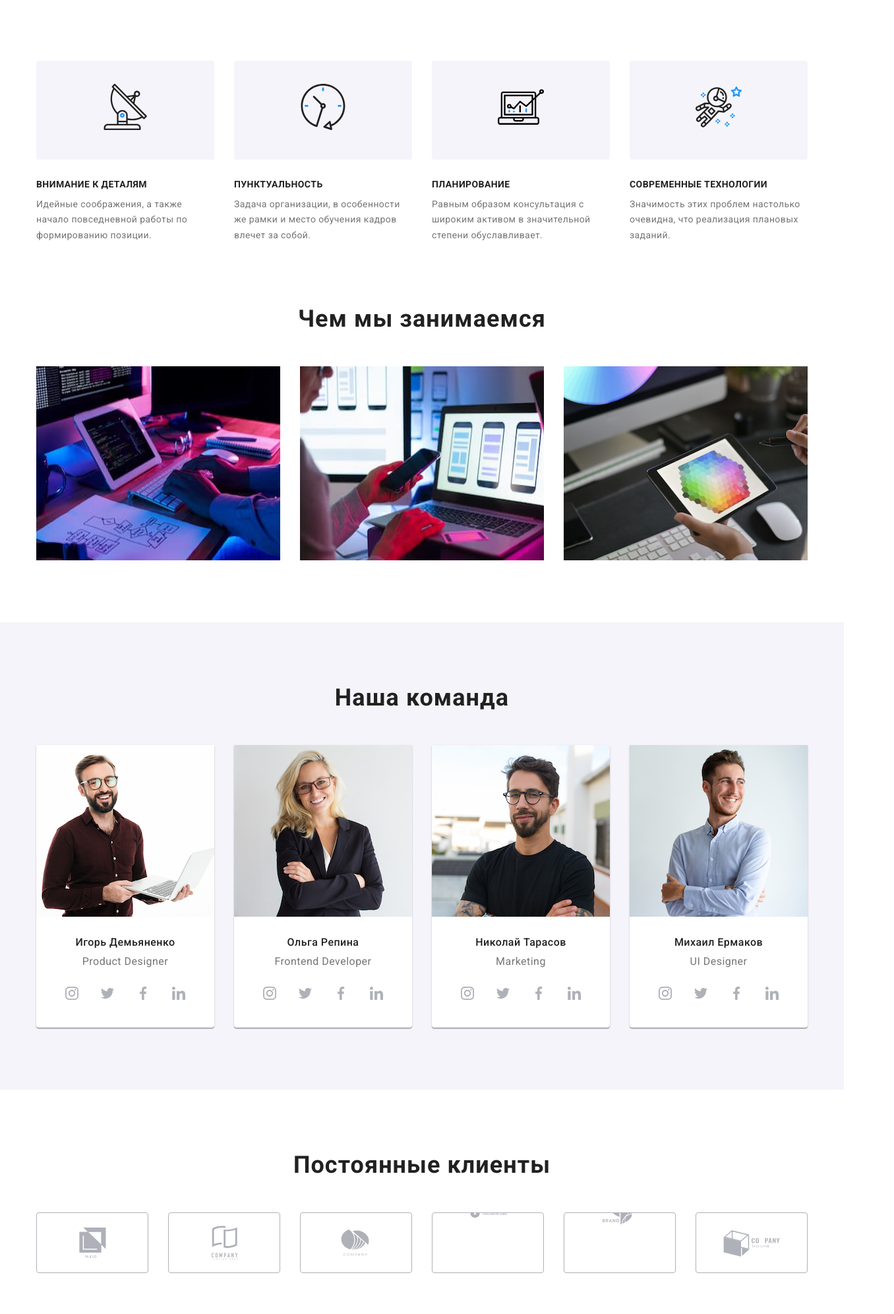
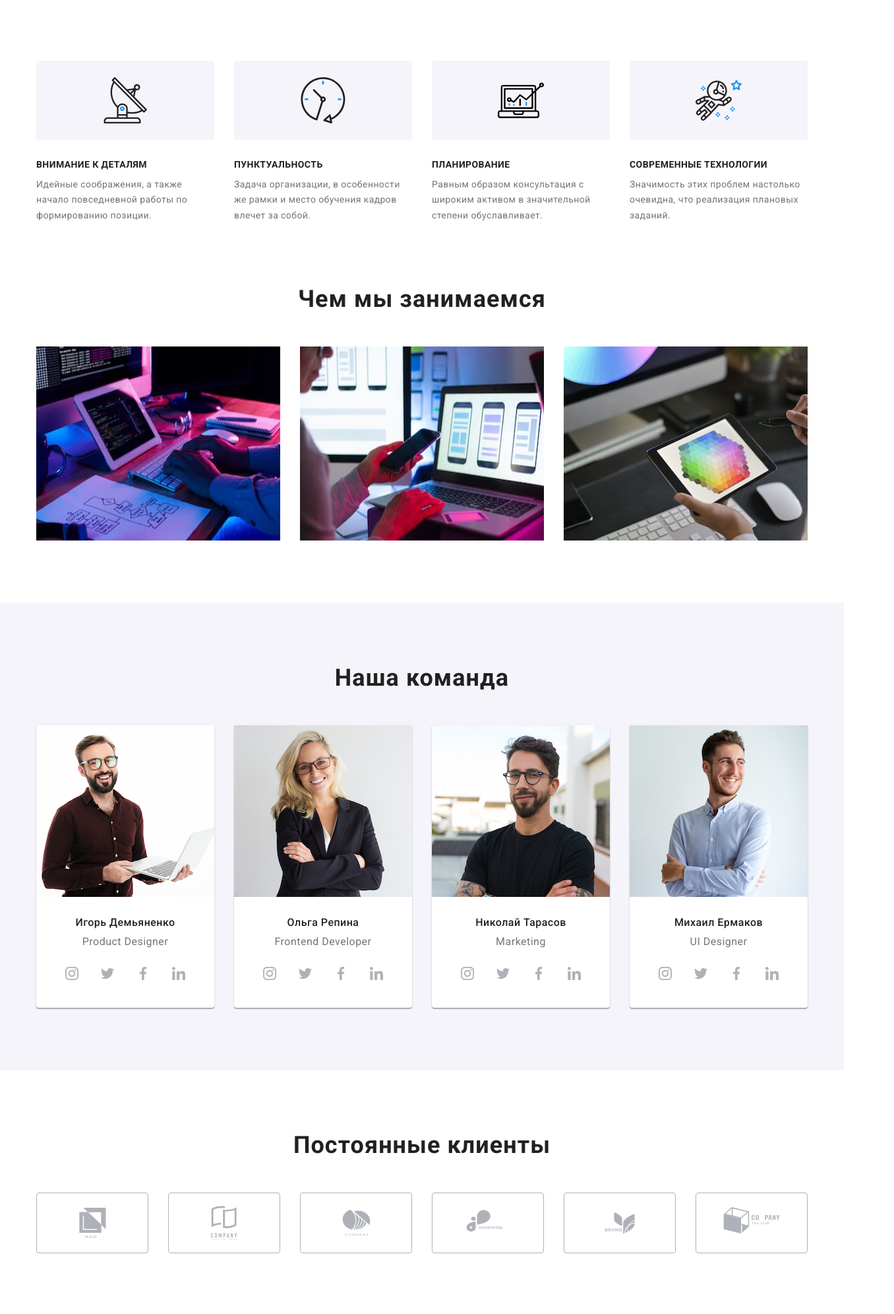
Before and after one commit to SvetlanaNoch/goit-markup-hw-04, a plain HTML site: page index.html in a window 1280 px wide. Shown: the part 681-2672 px from the top of the page at 66% size, 1356 px wide, since content can reach past the window. Drawn offline with nearby package versions, Linux system fonts and the light colour scheme.

Commit message:
Commit 4.1

```diff
--- a/css/styles.css
+++ b/css/styles.css
@@ -185,12 +185,14 @@ body {
 
 .option-image {
   display: flex;
+  justify-content: center;
   align-items: center;
-  gap: 30px;
   margin-bottom: 30px;
   background-size: 270px 120px;
   background: #f5f4fa;
   border-radius: 4px;
+  width: 270px;
+  height: 120px;
 }
 
 .option-image:last-child {
@@ -199,7 +201,8 @@ body {
 
 .option-icon {
   display: flex;
-  align-items: center center;
+  justify-content: center;
+  align-items: center;
 }
 
 .option {
@@ -213,8 +216,6 @@ body {
 }
 
 .option-list-detailes {
-  width: 270px;
-  top: 774px;
   margin-right: 30px;
 }
 
@@ -395,26 +396,23 @@ body {
   gap: 30px;
 }
 
-.our-client-item {
+.our-client-link{
+  display: flex;
+  justify-content: center;
+  align-items: center;
   border: 1px solid #afb1b8;
   border-radius: 4px;
   width: 170px;
   height: 92px;
-}
-
-.our-client-item:hover,
-.our-client-item:focus {
-  border-color: #2196f3;
-}
-
-.our-client-icon {
-  display: flex;
   fill: #afb1b8;
 }
 
-.our-client-icon:hover,
-.our-client-icon:focus {
-  fill: #2196f3;
+
+.our-client-link:hover,
+.our-client-link:focus {
+  border: 1px solid;
+    border-color: #2196f3;
+    fill: #2196f3;
 }
 
 .footer {
--- a/index.html
+++ b/index.html
@@ -85,13 +85,12 @@
           <ul class="option-list list">
             <li class="option-list-detailes">
               <div class="option-image">
-                <svg class="option-icon">
+                <svg class="option-icon"  width="70"
+                height="70">
                   <use
                     href="/images/sprite.svg#icon-sputnik"
-                    width="70"
-                    height="70"
-                    x="100"
-                    y="35"
+
+
                   ></use>
                 </svg>
               </div>
@@ -101,36 +100,36 @@
                 формированию позиции.
               </p>
             </li>
+
             <li class="option-list-detailes list">
               <div class="option-image list">
-                <svg class="option-icon">
+                <svg class="option-icon"  width="70"
+                height="70">
                   <use
                     href="/images/sprite.svg#icon-clock"
-                    width="70"
-                    height="70"
-                    x="100"
-                    y="35"
+
                   ></use>
                 </svg>
               </div>
+
               <h3 class="option-title list">Пунктуальность</h3>
               <p class="option-text">
                 Задача организации, в особенности же рамки и место обучения
                 кадров влечет за собой.
               </p>
             </li>
+
             <li class="option-list-detailes">
               <div class="option-image list">
-                <svg class="option-icon">
+                <svg class="option-icon"  width="70"
+                height="70">
                   <use
                     href="/images/sprite.svg#icon-diagram"
-                    width="70"
-                    height="70"
-                    x="100"
-                    y="35"
+
                   ></use>
                 </svg>
               </div>
+
               <h3 class="option-title list">Планирование</h3>
               <p class="option-text">
                 Равным образом консультация с широким активом в значительной
@@ -140,13 +139,12 @@
 
             <li class="option-list-detailes">
               <div class="option-image list">
-                <svg class="option-icon">
+                <svg class="option-icon"     width="70"
+                height="70">
                   <use
                     href="/images/sprite.svg#icon-astronaut"
-                    width="70"
-                    height="70"
-                    x="100"
-                    y="35"
+
+
                   ></use>
                 </svg>
               </div>
@@ -454,13 +452,12 @@
           <ul class="our-client-list list">
             <li class="our-client-item">
               <a href="" class="our-client-link link">
-                <svg class="our-client-icon">
+                <svg class="our-client-icon"  width="41"
+                height="46">
                   <use
                     href="./images/sprite.svg#icon-cube"
-                    width="41"
-                    height="46"
-                    y="22"
-                    x="64"
+
+
                   ></use>
                 </svg>
               </a>
@@ -468,13 +465,12 @@
 
             <li class="our-client-item">
               <a href="" class="our-client-link link">
-                <svg class="our-client-icon">
+                <svg class="our-client-icon"      width="40"
+                height="52">
                   <use
                     href="./images/sprite.svg#icon-logo1"
-                    width="40"
-                    height="52"
-                    x="65"
-                    y="19"
+
+
                   ></use>
                 </svg>
               </a>
@@ -482,13 +478,10 @@
 
             <li class="our-client-item">
               <a href="" class="our-client-link link">
-                <svg class="our-client-icon">
+                <svg class="our-client-icon"       width="43"
+                height="41">
                   <use
                     href="./images/sprite.svg#icon-logo2"
-                    width="43"
-                    height="41"
-                    x="61"
-                    y="24"
                   ></use>
                 </svg>
               </a>
@@ -496,14 +489,11 @@
 
             <li class="our-client-item">
               <a href="" class="our-client-link link">
-                <svg class="our-client-icon">
+                <svg class="our-client-icon" width="84"
+                height="
+          40">
                   <use
                     href="./images/sprite.svg#icon-foster"
-                    width="84"
-                    height="
-              40"
-                    x="48"
-                    y="-26"
                   ></use>
                 </svg>
               </a>
@@ -511,14 +501,12 @@
 
             <li class="our-client-item">
               <a href="" class="our-client-link link">
-                <svg class="our-client-icon">
+                <svg class="our-client-icon" width="45"
+                height="
+          62">
                   <use
                     href="./images/sprite.svg#icon-brand"
-                    width="45"
-                    height="
-              62"
-                    x="58"
-                    y="-30"
+
                   ></use>
                 </svg>
               </a>
@@ -526,13 +514,12 @@
 
             <li class="our-client-item">
               <a href="" class="our-client-link link">
-                <svg class="our-client-icon">
+                <svg class="our-client-icon"  width="93"
+                height="49">
                   <use
                     href="./images/sprite.svg#icon-space"
-                    width="93"
-                    height="49"
-                    x="38"
-                    y="25"
+
+
                   ></use>
                 </svg>
               </a>
```
